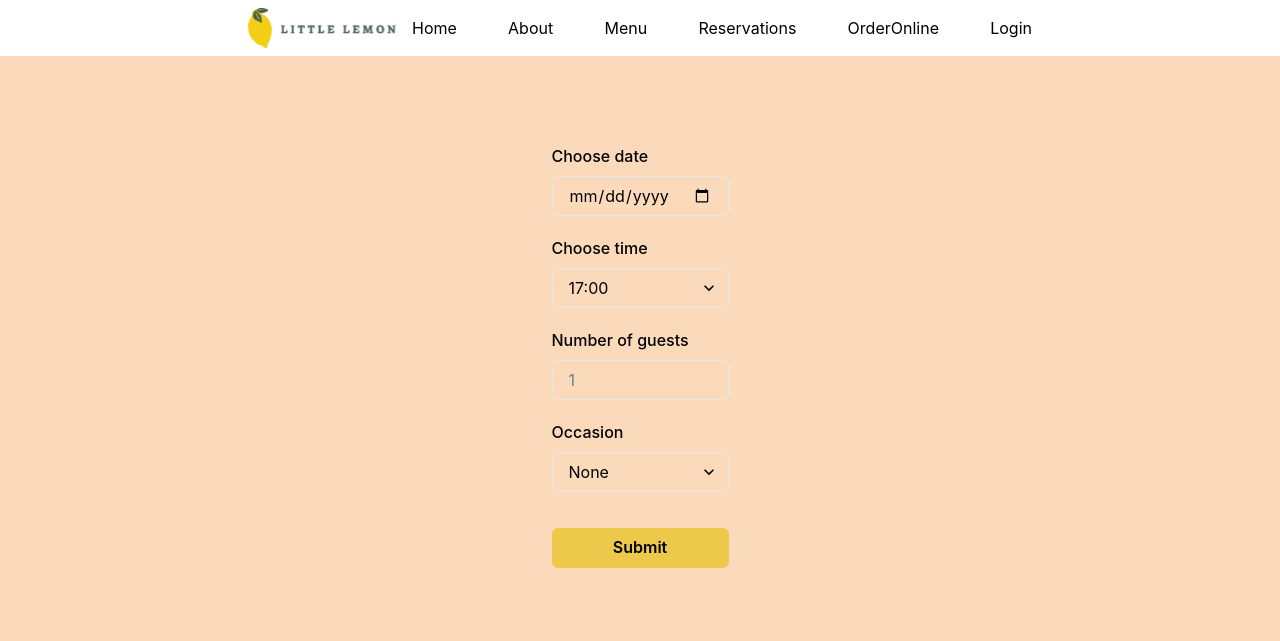
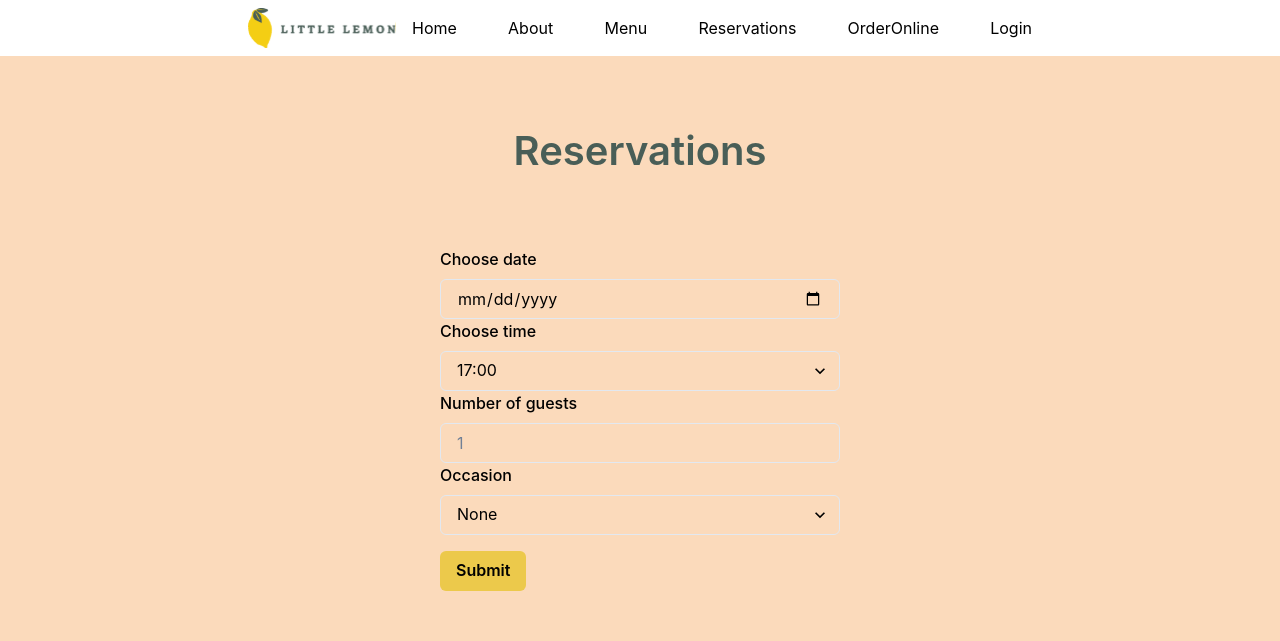
Before and after one commit to a14506818/little-lemon-web, a React (Create React App) app: page /Reservations in a window 1280 px wide. Shown: the top 641 px of the page. Built offline with nearby package versions, Linux system fonts and the light colour scheme.

Commit message:
set up formik and yup in booking form

```diff
--- a/package.json
+++ b/package.json
@@ -9,12 +9,14 @@
     "@testing-library/jest-dom": "^5.16.5",
     "@testing-library/react": "^13.4.0",
     "@testing-library/user-event": "^13.5.0",
+    "formik": "^2.4.2",
     "framer-motion": "^10.13.0",
     "react": "^18.2.0",
     "react-dom": "^18.2.0",
     "react-router-dom": "^6.14.2",
     "react-scripts": "5.0.1",
-    "web-vitals": "^2.1.4"
+    "web-vitals": "^2.1.4",
+    "yup": "^1.2.0"
   },
   "scripts": {
     "start": "react-scripts start",
--- a/src/components/Booking.css
+++ b/src/components/Booking.css
@@ -2,7 +2,14 @@
     width: 100vw;
     height: 600px;
     display: flex;
-    justify-content: center;
+    flex-direction: column;
+    justify-content: space-evenly;
     align-items: center;
     background-color: #fbdabb;
 }
+
+.bookingBG h2 {
+    font-size: 2.5rem;
+    font-weight: 600;
+    color: #495e57;
+}
--- a/src/components/Booking.js
+++ b/src/components/Booking.js
@@ -5,7 +5,8 @@ import BookingForm from './BookingForm'
 const Booking = () => {
   return (
     <div className='bookingBG'>
-        <BookingForm></BookingForm>
+        <h2>Reservations</h2>
+        <BookingForm/>
     </div>
   )
 }
--- a/src/components/BookingForm.css
+++ b/src/components/BookingForm.css
@@ -1,5 +1,7 @@
 form {
-    display: grid;
-    max-width: 200px;
-    gap: 20px
+    display: flex;
+    flex-direction: column;
+    justify-content: center;
+    align-items: start;
+    width: 400px;
 }
```
Also changed, not shown: 1 other file (tests, documents, lock files or other folders).
